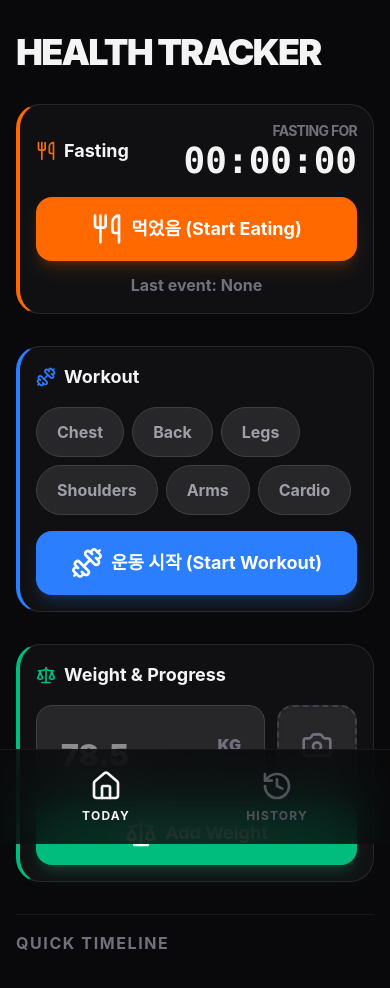
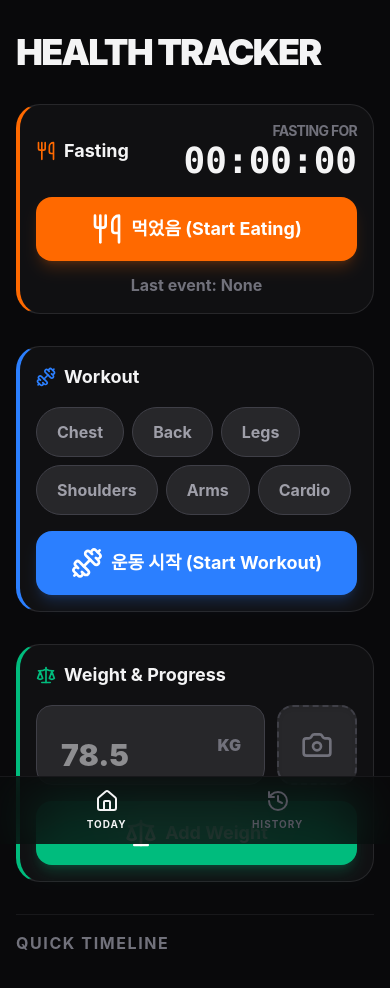
Before and after one commit to chan-o0o/Health_Tracking, a React (Vite) app: page / in a window 390 px wide. Shown: the top 988 px of the page. Built offline with nearby package versions, Linux system fonts and the light colour scheme.

Commit message:
Optimize bottom navigation bar height for better UX on iPhone

```diff
--- a/src/App.tsx
+++ b/src/App.tsx
@@ -38,20 +38,20 @@ function App() {
       </main>
 
       {/* Bottom Navigation */}
-      <nav className="fixed bottom-0 left-0 right-0 bg-zinc-950/80 backdrop-blur-xl border-t border-zinc-900 px-6 py-5 flex justify-around items-center z-50 max-w-md mx-auto">
+      <nav className="fixed bottom-0 left-0 right-0 bg-zinc-950/80 backdrop-blur-xl border-t border-zinc-900 px-6 pt-3 pb-[calc(env(safe-area-inset-bottom)+0.75rem)] flex justify-around items-center z-50 max-w-md mx-auto">
         <button
           onClick={() => setActiveTab('today')}
-          className={`flex flex-col items-center gap-1.5 transition-colors ${activeTab === 'today' ? 'text-zinc-100' : 'text-zinc-600'}`}
+          className={`flex flex-col items-center gap-1 transition-colors ${activeTab === 'today' ? 'text-zinc-100' : 'text-zinc-600'}`}
         >
-          <Home className="w-8 h-8" />
-          <span className="text-xs font-bold uppercase tracking-widest">Today</span>
+          <Home className="w-6 h-6" />
+          <span className="text-[10px] font-bold uppercase tracking-widest">Today</span>
         </button>
         <button
           onClick={() => setActiveTab('history')}
-          className={`flex flex-col items-center gap-1.5 transition-colors ${activeTab === 'history' ? 'text-zinc-100' : 'text-zinc-600'}`}
+          className={`flex flex-col items-center gap-1 transition-colors ${activeTab === 'history' ? 'text-zinc-100' : 'text-zinc-600'}`}
         >
-          <HistoryIcon className="w-8 h-8" />
-          <span className="text-xs font-bold uppercase tracking-widest">History</span>
+          <HistoryIcon className="w-6 h-6" />
+          <span className="text-[10px] font-bold uppercase tracking-widest">History</span>
         </button>
       </nav>
     </div>
```
